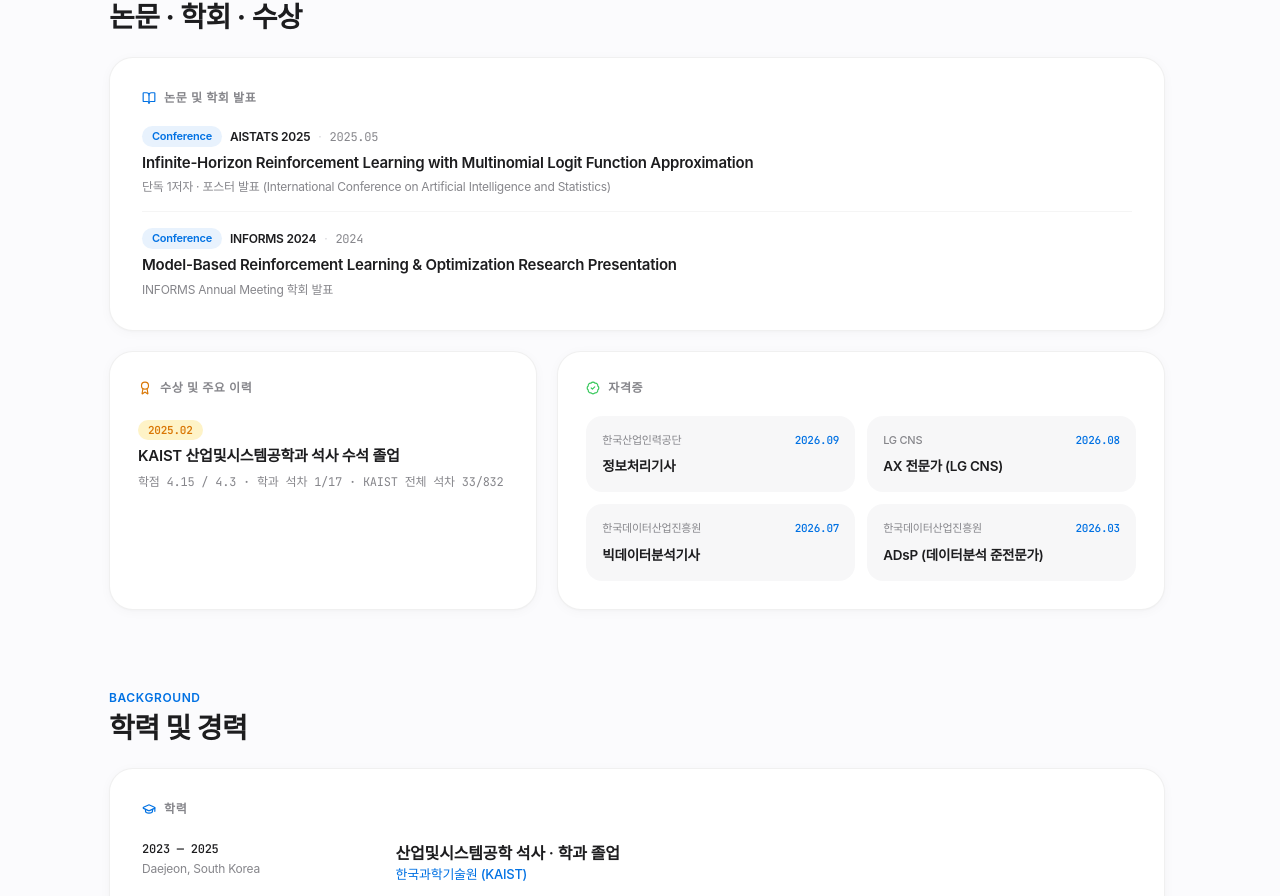
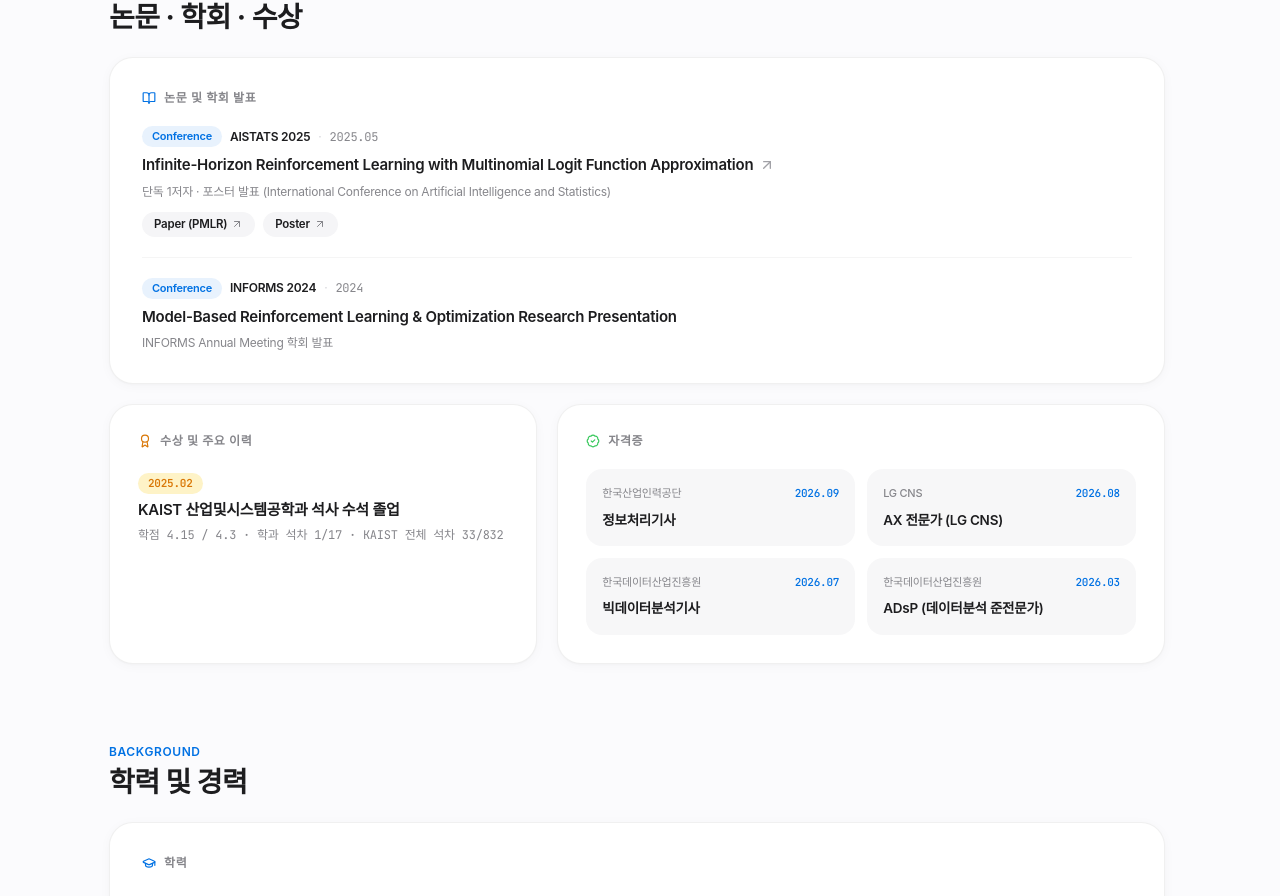
Before and after one commit to sib-jhpark/main, a React (Vite) app: page / in a window 1280 px wide. Shown: the part 1240-2136 px from the top of the page. Built offline with nearby package versions, Linux system fonts and the light colour scheme; a web font is replaced by a local one.

Commit message:
feat: add AISTATS 2025 paper (PMLR) and poster links

```diff
--- a/src/components/WritingSection.tsx
+++ b/src/components/WritingSection.tsx
@@ -25,10 +25,9 @@ export function WritingSection() {
           </div>
 
           <div className="divide-y divide-black/[0.04] dark:divide-white/[0.06]">
-            {profileData.publications.map((pub) => {
-              const content = (
-                <div className="flex flex-col sm:flex-row sm:items-start justify-between gap-2 sm:gap-6">
-                  <div className="space-y-1.5 min-w-0">
+            {profileData.publications.map((pub) => (
+              <div key={pub.id} className="py-5 first:pt-0 last:pb-0">
+                <div className="space-y-2 min-w-0">
                   <div className="flex flex-wrap items-center gap-2">
                     <span className="px-2.5 py-0.5 rounded-full text-[11px] font-semibold bg-[#E8F2FD] dark:bg-[#0071E3]/20 text-[#0071E3] dark:text-[#2997FF]">
                       Conference
@@ -41,33 +40,46 @@ export function WritingSection() {
                       {pub.date}
                     </time>
                   </div>
+
+                  {pub.url ? (
+                    <a
+                      href={pub.url}
+                      target="_blank"
+                      rel="noreferrer"
+                      className="inline-flex items-start gap-1.5 group"
+                    >
+                      <h3 className="text-[15px] font-semibold leading-snug text-[#1D1D1F] dark:text-[#F5F5F7] group-hover:text-[#0071E3] dark:group-hover:text-[#2997FF] transition-colors">
+                        {pub.title}
+                      </h3>
+                      <ArrowUpRight className="w-4 h-4 text-[#A1A1A6] group-hover:text-[#0071E3] dark:group-hover:text-[#2997FF] shrink-0 mt-0.5 transition-colors" />
+                    </a>
+                  ) : (
                     <h3 className="text-[15px] font-semibold leading-snug text-[#1D1D1F] dark:text-[#F5F5F7]">
                       {pub.title}
                     </h3>
+                  )}
+
                   <p className="text-xs text-[#86868B]">{pick(pub.note)}</p>
+
+                  {pub.links && pub.links.length > 0 && (
+                    <div className="flex flex-wrap items-center gap-2 pt-1">
+                      {pub.links.map((link) => (
+                        <a
+                          key={link.label}
+                          href={link.url}
+                          target="_blank"
+                          rel="noreferrer"
+                          className="bento-pill inline-flex items-center gap-1 px-3 py-1 text-[11.5px] font-semibold bg-[#F5F5F7] dark:bg-[#2C2C2E] hover:bg-[#EBEBED] dark:hover:bg-[#3A3A3C] text-[#1D1D1F] dark:text-[#F5F5F7]"
+                        >
+                          <span>{link.label}</span>
+                          <ArrowUpRight className="w-3 h-3 text-[#86868B]" />
+                        </a>
+                      ))}
                     </div>
-                  {pub.url && (
-                    <ArrowUpRight className="w-4 h-4 text-[#A1A1A6] shrink-0 mt-1" />
                   )}
                 </div>
-              );
-
-              return pub.url ? (
-                <a
-                  key={pub.id}
-                  href={pub.url}
-                  target="_blank"
-                  rel="noreferrer"
-                  className="block py-4 first:pt-0 last:pb-0 hover:opacity-80 transition-opacity"
-                >
-                  {content}
-                </a>
-              ) : (
-                <div key={pub.id} className="py-4 first:pt-0 last:pb-0">
-                  {content}
               </div>
-              );
-            })}
+            ))}
           </div>
         </div>
 
--- a/src/data/profile.ts
+++ b/src/data/profile.ts
@@ -501,6 +501,17 @@ export const profileData: ProfileData = {
         ko: '단독 1저자 · 포스터 발표 (International Conference on Artificial Intelligence and Statistics)',
         en: 'Sole First Author · Poster Presentation (AISTATS 2025)',
       },
+      url: 'https://proceedings.mlr.press/v258/park25a.html',
+      links: [
+        {
+          label: 'Paper (PMLR)',
+          url: 'https://proceedings.mlr.press/v258/park25a.html',
+        },
+        {
+          label: 'Poster',
+          url: 'https://virtual.aistats.org/media/PosterPDFs/AISTATS%202025/9497.png?t=1746000705.1348274',
+        },
+      ],
     },
     {
       id: 'informs-2024',
--- a/src/types/profile.ts
+++ b/src/types/profile.ts
@@ -64,6 +64,11 @@ export interface TechCategory {
   skills: TechSkill[];
 }
 
+export interface PublicationLink {
+  label: string;
+  url: string;
+}
+
 export interface PublicationItem {
   id: string;
   date: string;
@@ -71,6 +76,7 @@ export interface PublicationItem {
   title: string;
   note: LocalizedText;
   url?: string;
+  links?: PublicationLink[];
 }
 
 export interface HonorItem {
```
Lines whose indentation alone changed are shown as unchanged.
